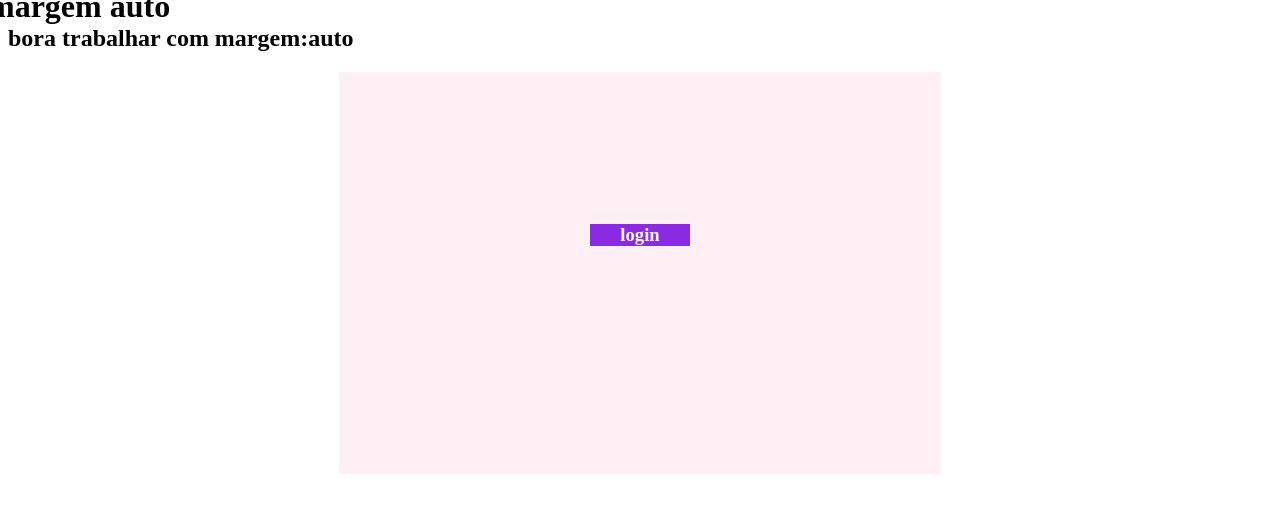
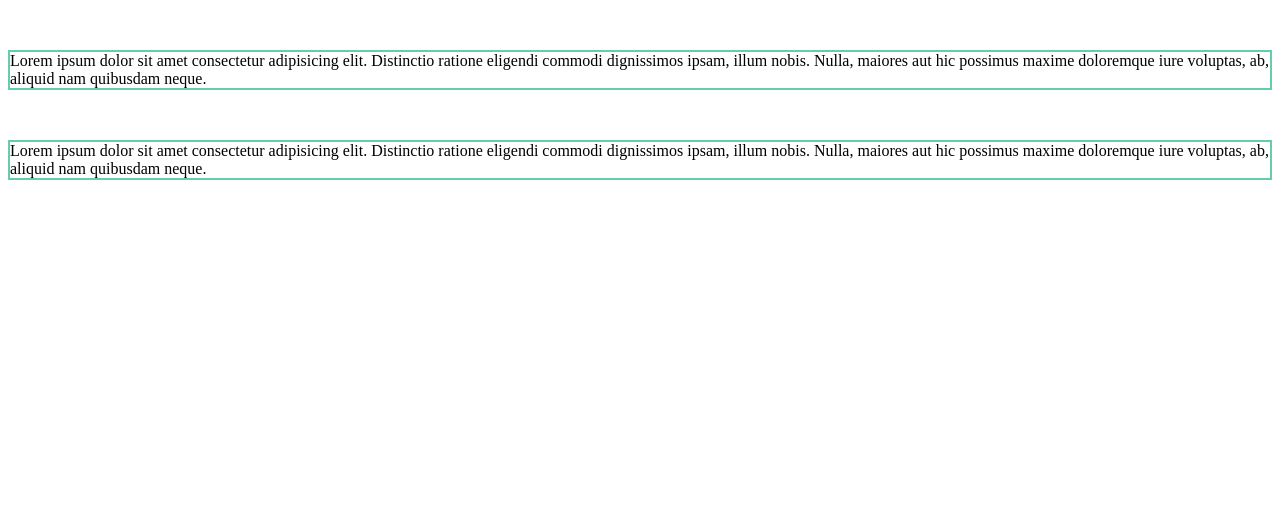
Before and after one commit to haislanrafael/dimensionamentodacaixa, a plain HTML site: page index.html in a window 1280 px wide. Drawn offline with Linux system fonts and the light colour scheme.

Commit message:
margem colapso

```diff
--- a/index.html
+++ b/index.html
@@ -9,14 +9,9 @@
 
 <body>
 
-    <h1> margem auto</h1>
-    <h2>bora trabalhar com margem:auto</h2>
+    <p>Lorem ipsum dolor sit amet consectetur adipisicing elit. Distinctio ratione eligendi commodi dignissimos ipsam, illum nobis. Nulla, maiores aut hic possimus maxime doloremque iure voluptas, ab, aliquid nam quibusdam neque.</p>
 
-    <div class="container">
-        <h3>
-            login
-        </h3>
-    </div>
+     <p>Lorem ipsum dolor sit amet consectetur adipisicing elit. Distinctio ratione eligendi commodi dignissimos ipsam, illum nobis. Nulla, maiores aut hic possimus maxime doloremque iure voluptas, ab, aliquid nam quibusdam neque.</p>
 
 </body>
 
--- a/style.css
+++ b/style.css
@@ -1,28 +1,4 @@
-h1 {
-    margin: -20px;
+p {
+    border: 2px solid mediumaquamarine;
+    margin: 50px 0 50px 0;
 }
-
-div {
-
-    border: 1px solid  lavenderblush;
-    width: 600px;
-    height: 400px;
-    margin: auto;
-    background-color: lavenderblush;
-
-}
-
-.container h3 {
-
-    border: 1px solid ;
-    width: 100px;
-    margin: 150px auto;
-    background-color: blueviolet;
-    text-align: center;
-    color: aliceblue;
-
-
-
-
-
-}
```
